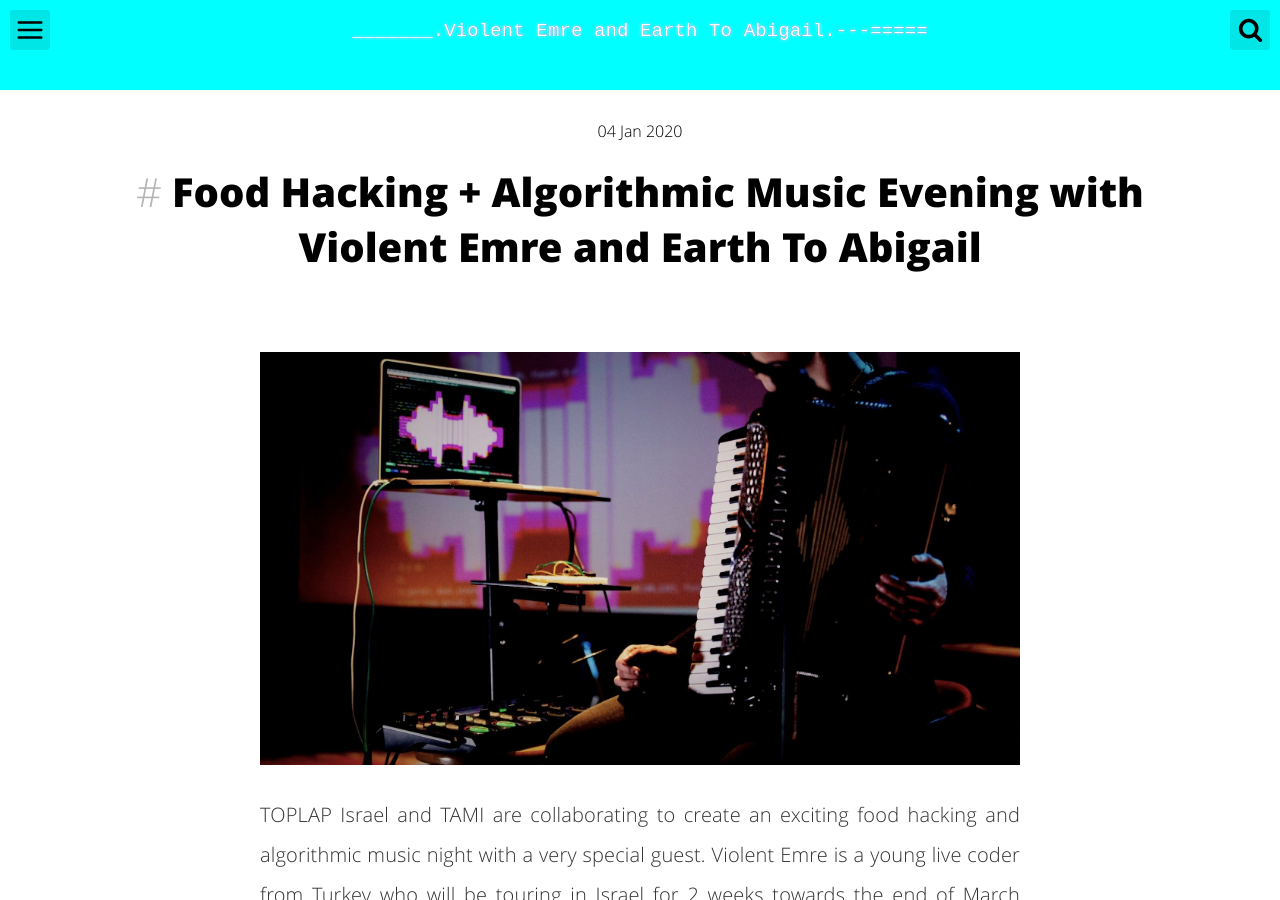
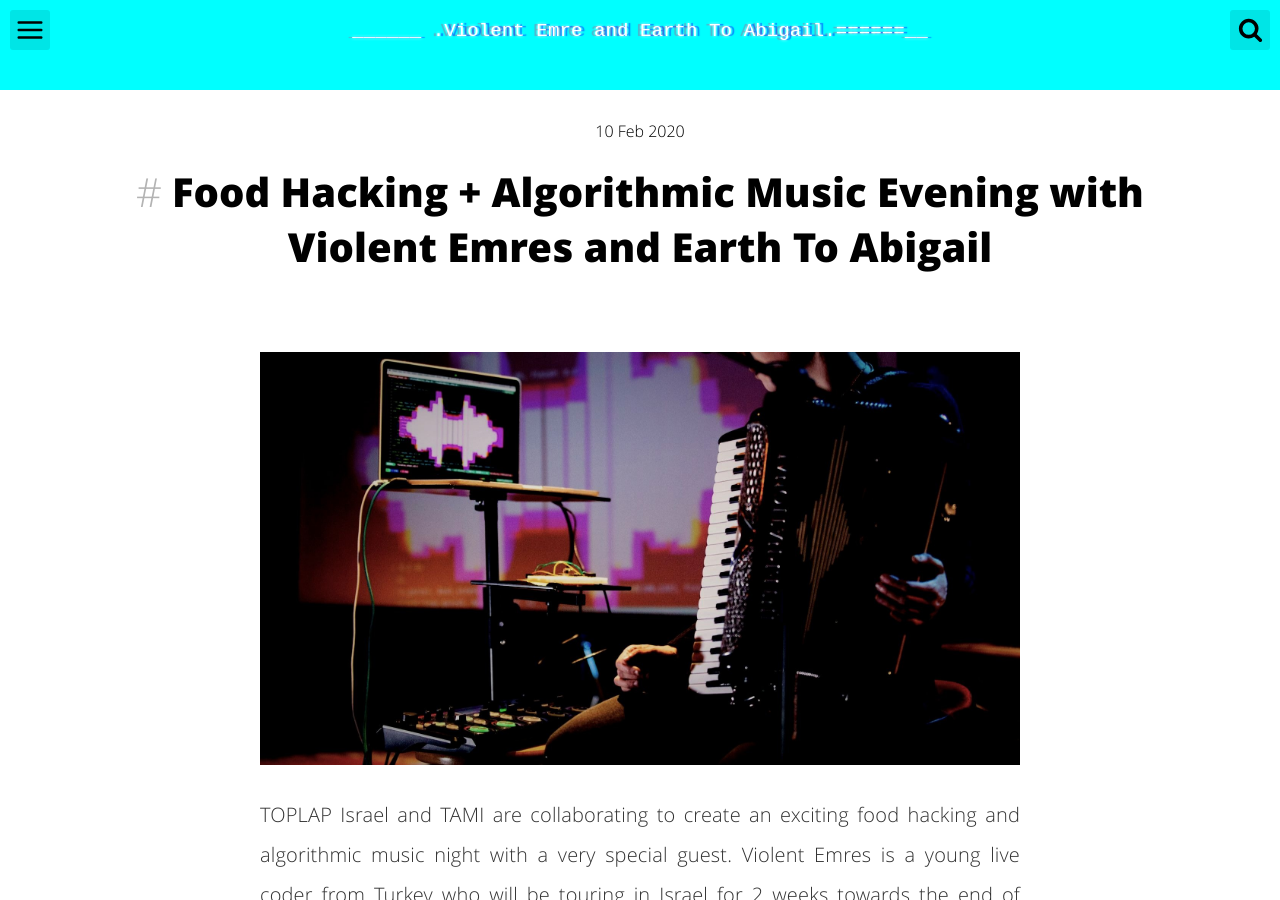
Before and after one commit to TOPLAP-Israel/TOPLAP-Israel.github.io, a Jekyll site: the page built from _posts/2020-02-10-violent-emre-tami.md, in a window 1280 px wide and 900 px high. Built offline with Jekyll 4.4.1, drawn with Linux system fonts in a browser that asks for light colours; comment, search, counter and statistics services are not loaded; some of the changed text lies outside the part shown.

Commit message:
correct details in new post

```diff
--- a/_posts/2020-02-10-violent-emre-tami.md
+++ b/_posts/2020-02-10-violent-emre-tami.md
@@ -1,9 +1,9 @@
 ---
 layout: post
 title: "Violent Emre and Earth To Abigail"
-post_title: "Food Hacking + Algorithmic Music Evening with Violent Emre and Earth To Abigail"
-image: "/assets/img/posts/ViolentEmreTami/EIF-17.jpg"
-date: 2020-01-04
+post_title: "Food Hacking + Algorithmic Music Evening with Violent Emres and Earth To Abigail"
+image: "/assets/img/posts/ViolentEmresTami/EIF-17.jpg"
+date: 2020-02-10
 author: "Mynah Marie"
 tags:
 - algorave
@@ -17,11 +17,11 @@
 <img style="width:100%;height:100%;" src="{{page.image}}">
 
 TOPLAP Israel and TAMI are collaborating to create an exciting food hacking and algorithmic music night with a very special
-guest. Violent Emre is a young live coder from Turkey who will be touring in Israel for 2 weeks towards the end of March 2020.
+guest. Violent Emres is a young live coder from Turkey who will be touring in Israel for 2 weeks towards the end of March 2020.
 
 Working primarily with Tidal Cycles, he creates dark break beat atmospheres with expressive sound design, creating a dark but yet inspiring soundscape and beats.
 
-For this special evening, Emre will be collaborating with Earth To Abigail for some live coding madness using Tidals as well as Sonic Pi.
+For this special evening, Emres will be collaborating with Earth To Abigail for some live coding madness using Tidals as well as Sonic Pi.
 
 Visuals for the show will be generated live by Eyal Gruss.
 
@@ -36,3 +36,19 @@
 **Entrance**
 
 **40₪** (Includes dinner + show)<br>
+
+### Listen To Violent Emres and Earth To Abigail
+
+[soundcloud.com/violentemres](https://soundcloud.com/violentemres)<br>
+[soundcloud.com/earth-to-abigail](https://soundcloud.com/earth-to-abigail)<br>
+
+
+### Follow Violent Emres and Earth To Abigail on Social Media!
+
+**Instagram**<br>
+[@violentemres](https://www.instagram.com/violentemres/)<br>
+[@mynah_m](https://www.instagram.com/mynah_m/)<br>
+
+**Twitter**<br>
+[@violentemres](https://twitter.com/violentemres)<br>
+[@EarthAbigail](https://twitter.com/EarthAbigail)<br>
```
Also changed, not shown: assets/img/posts/ViolentEmresTami/EIF-17.jpg (renamed from assets/img/posts/ViolentEmreTami/EIF-17.jpg).
